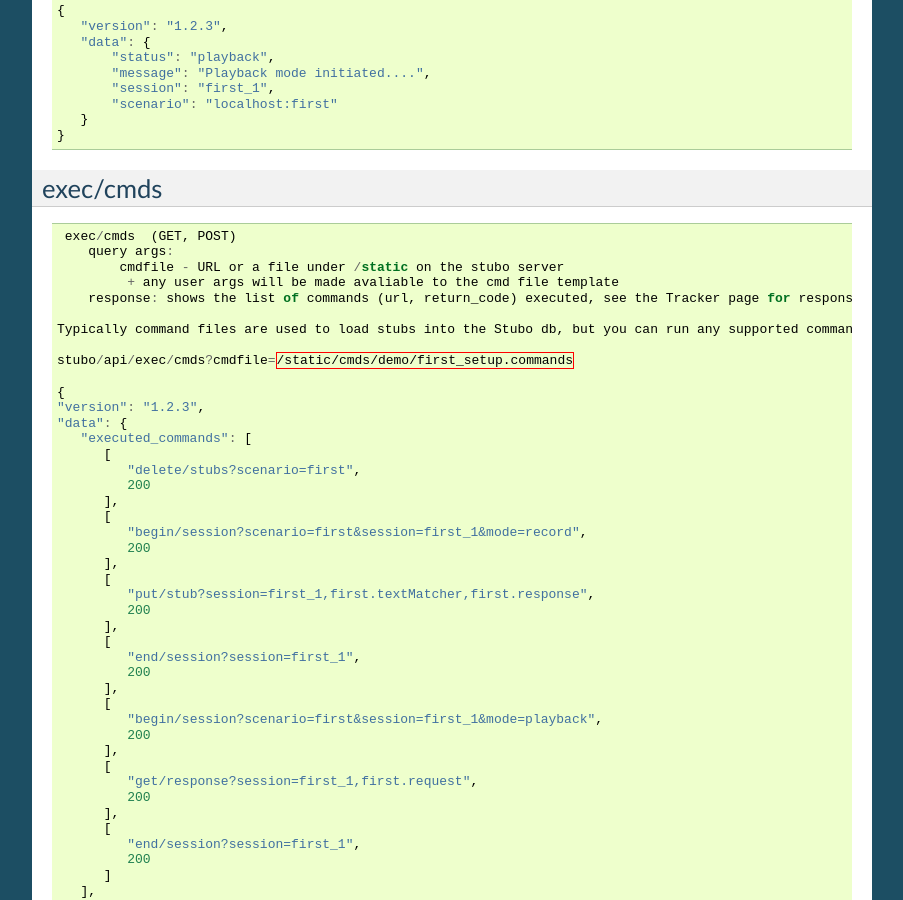
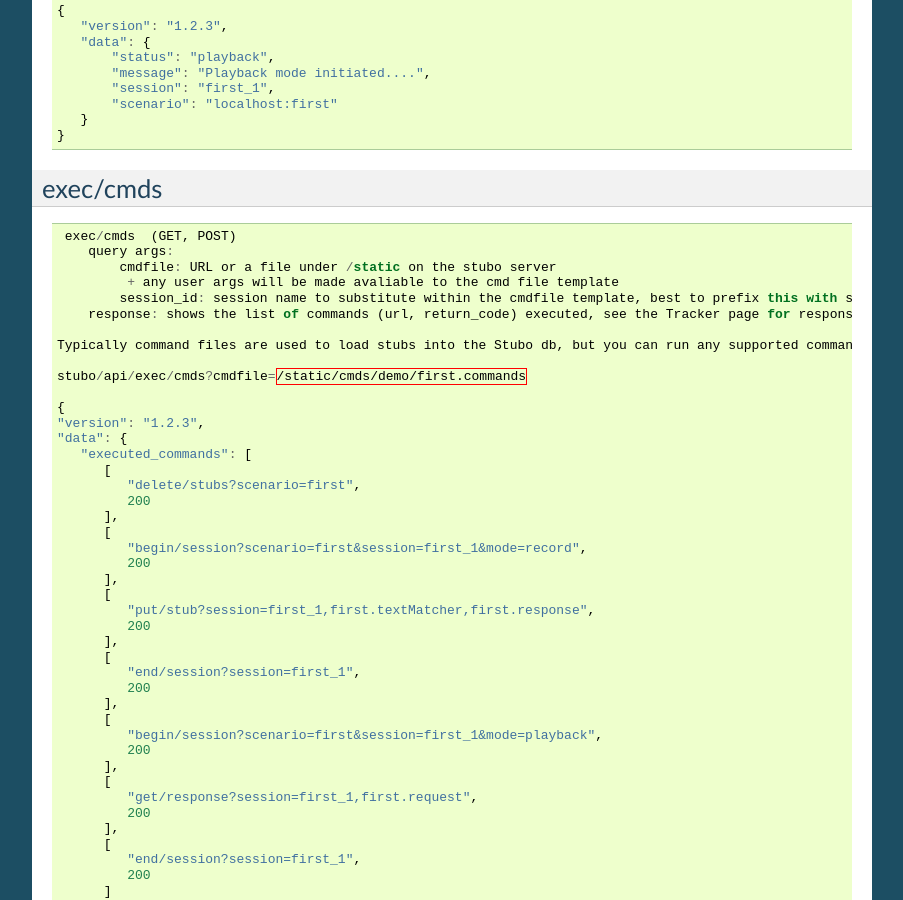
Before and after one commit to rusenask/mirage, a Sphinx documentation site: the page built from docs/pages/api.rst, in a window 1280 px wide and 900 px high, scrolled down 406 px. Shown: the whole window, without its empty margins (198-1101 px from the left). Built offline with Sphinx 7.4.7, drawn with Linux system fonts in a browser that asks for light colours; some of the changed text lies outside the part shown.

Commit message:
Parameterize session on get/export and exec/cmds calls (closes #39)

```diff
--- a/CHANGES.txt
+++ b/CHANGES.txt
@@ -5,6 +5,7 @@
 ------------------
 
 - Rest support
+- Parameterize session on get/export and exec/cmds calls (closes #39)
 
 
 0.6.1 (2015-05-11)
--- a/docs/pages/api.rst
+++ b/docs/pages/api.rst
@@ -41,13 +41,14 @@
 
     exec/cmds  (GET, POST)
        query args:
-           cmdfile - URL or a file under /static on the stubo server
+           cmdfile: URL or a file under /static on the stubo server
             + any user args will be made avaliable to the cmd file template
+           session_id: session name to substitute within the cmdfile template, best to prefix this with scenario name if provided (optional)
        response: shows the list of commands (url, return_code) executed, see the Tracker page for responses
 
    Typically command files are used to load stubs into the Stubo db, but you can run any supported commands from a file.
 
-   stubo/api/exec/cmds?cmdfile=/static/cmds/demo/first_setup.commands
+   stubo/api/exec/cmds?cmdfile=/static/cmds/demo/first.commands
 
    {
    "version": "1.2.3",
@@ -478,6 +479,7 @@
            export_dir: export dir name (optional, defaults to scenario key)
            runnable: create a runnable scenario of a previous playback (optional)
            playback_session: playback session to use (required with runnable)
+           session_id: session name to substitute within the cmdfile template (optional)
     returns links to exported archive files (*.zip, *.tar.gz, *.jar)
 
     stubo/api/get/export?scenario=first
```
Also changed, not shown: 4 other files.
